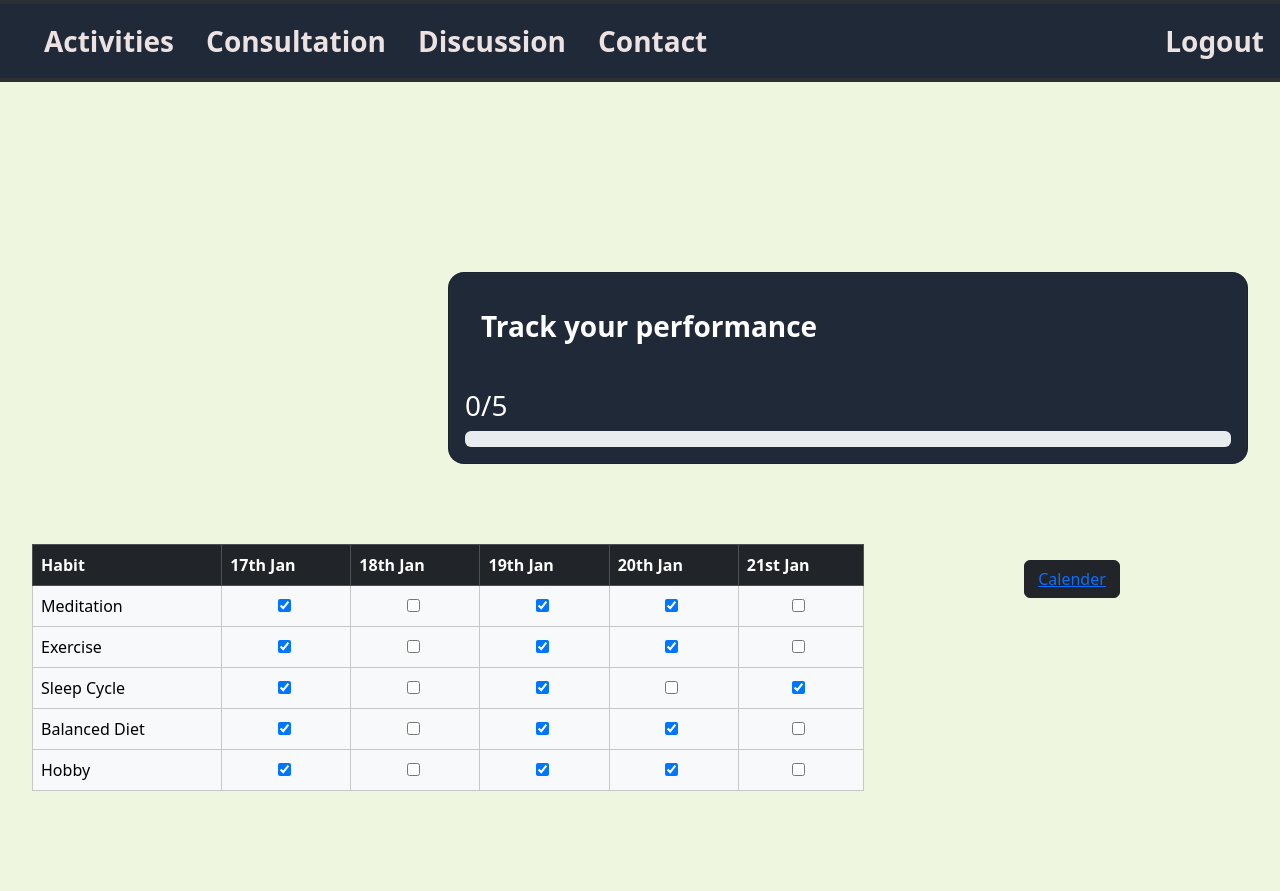
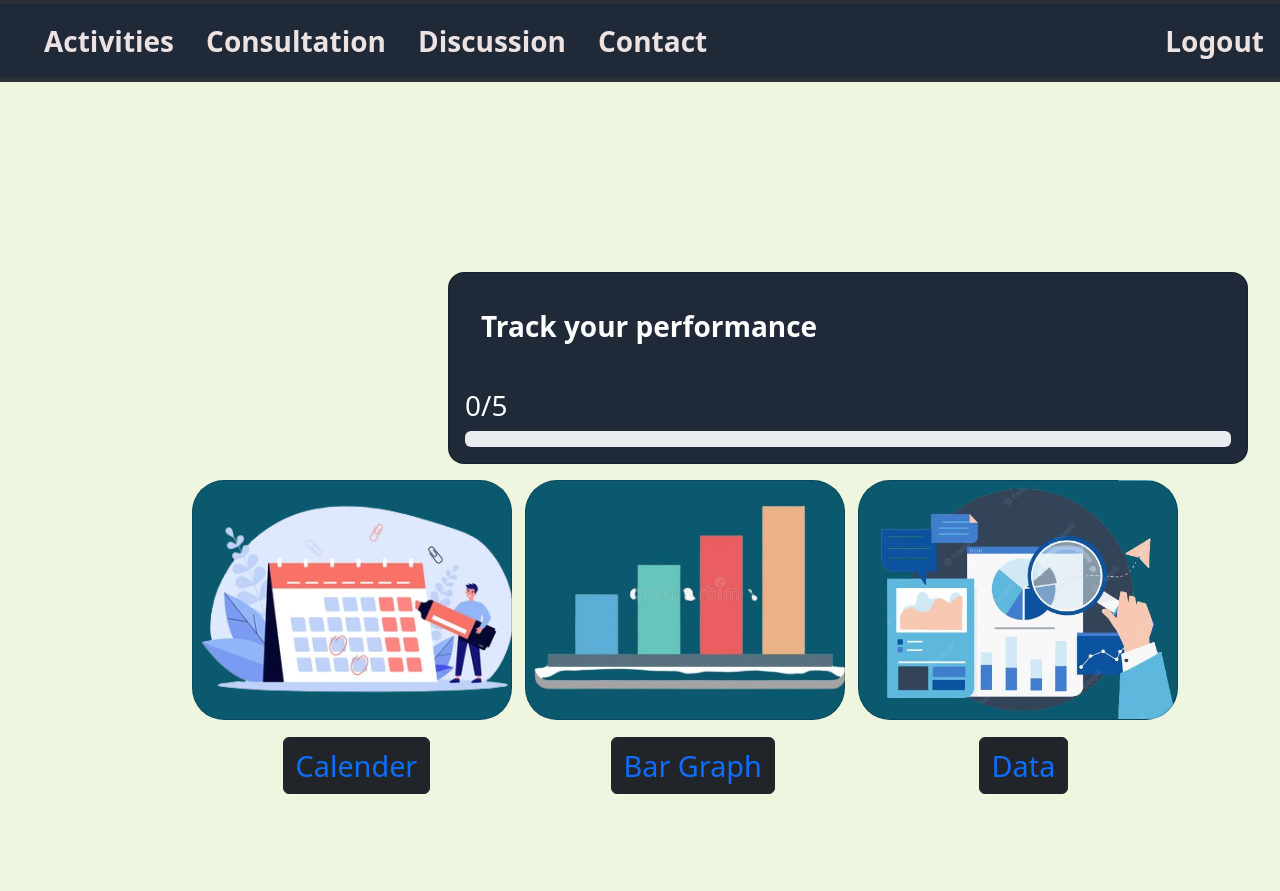
Before and after one commit to SomyaBarwa/Rubix, a Flask app: page / in a window 1280 px wide; the page is wider, and only the part inside the window is pictured. Shown: the top 891 px of that part. Run offline with Flask 2, Linux system fonts and the light colour scheme; the visitor is signed in with stand-in values (Sample User, id 1); some libraries are stand-ins or nearby versions.

Commit message:
startPage edited

```diff
--- a/Static/mainNew.css
+++ b/Static/mainNew.css
@@ -31,20 +31,59 @@ body {
 
 #calender {
     position: absolute;
-    top: 35rem;
-    left: 80%;
+    top: 30rem;
+    height:15rem;
+    width:20rem;
+    left: 15%;
+    background-image: url(/Static/images/calender.png);
+    background-size: cover;
+    background-position: -1rem;
 }
+#calender:hover{
 
+
+}
+#calenderBtn{
+  position: absolute;
+  top:16rem;
+  left:5.6rem;
+}
+#barGraph {
+    position: absolute;
+    top: 30rem;
+    height:15rem;
+    width:20rem;
+    left: 41%;
+    background-image: url(/Static/images/bar.jpeg);
+    background-size: cover;
+    background-position: 0rem;
+}
+#barGraphBtn{
+  position: absolute;
+  top:16rem;
+  left:5.3rem;
+}
+#data {
+    position: absolute;
+    top: 30rem;
+    height:15rem;
+    width:20rem;
+    left: 67%;
+    background-image: url(/Static/images/data.jpeg);
+    background-size: cover;
+    background-position: -1rem;
+}
+#dataBtn{
+  position: absolute;
+  top:16rem;
+  left:7.5rem;
+}
 #card {
     background-color: #1f2937;
     color: white;
     position: absolute;
     left: 28rem;
 }
-
-/* #Checkbox1 {
-    left: 50;
-} */
 
 .progress-bar {
     width: 0%;
@@ -146,6 +185,8 @@ body {
 #footerImage {
     position: absolute;
     top: 0rem;
+    width: 100%;
+    left:10rem;
 }
 
 #img1 {
--- a/Templates/mainNew.html
+++ b/Templates/mainNew.html
@@ -73,9 +73,7 @@
       class="h-96 drop-shadow-lg filter: drop-shadow(0 10px 8px rgb(0 0 0 / 0.04)) drop-shadow(0 4px 3px rgb(0 0 0 / 0.1)); img-fluid ${3|rounded-top,rounded-right,rounded-bottom,rounded-left,rounded-circle,|}"
       alt="calender">
   </div> -->
-  <div id="calender">
-    <button type="button" class="btn btn-dark" style="width:6rem"><a href="test.html">Calender</a></button>
-  </div>
+
   <div class="container">
     <div class="card rounded-4 p-3" style="width: 50rem; height:12rem;" id="card">
       <div class="card-body fs-3 fw-bold">
@@ -92,7 +90,7 @@
     </div>
   </div>
   </div>
-
+<!--
   <div class="container" id="table">
     <div class="row">
       <div class="col-12">
@@ -302,6 +300,23 @@
         </table>
       </div>
     </div>
+  </div> -->
+  <div id="graphics">
+    <div class="card rounded-5 p-3" id="calender">
+      <div id="calenderBtn">
+      <button type="button" class="btn btn-dark"><a href="test.html" style="font-size: 1.8rem; text-decoration: none;">Calender</a></button>
+    </div>
+  </div>
+  <div class="card rounded-5 p-3" id="barGraph">
+    <div id="barGraphBtn">
+    <button type="button" class="btn btn-dark"><a href="" style="font-size: 1.8rem;text-decoration: none;">Bar Graph</a></button>
+  </div>
+</div>
+<div class="card rounded-5 p-3" id="data">
+  <div id="dataBtn">
+  <button type="button" class="btn btn-dark"><a href="index.html" style="font-size: 1.8rem;text-decoration: none;">Data</a></button>
+</div>
+</div>
   </div>
   <section>
     <h1 id="activites"> Activities</h1>
@@ -470,7 +485,7 @@
   </section>
   <section id="footer1">
     <div id="bg-contact">
-      <img src="/static/images/footer.png" style="width:112.6rem; height:60rem;" id="footerImage"></img>
+      <img src="/static/images/footer.png" style="height:60rem;" id="footerImage"></img>
 
       <div id="contactUs">
         <h1>Contact Us:</h1>
```
Also changed, not shown: Templates/index.html (+44 -3 lines), Static/images/bar.jpeg (added), Static/images/calender.png (added), Static/images/data.jpeg (added).
